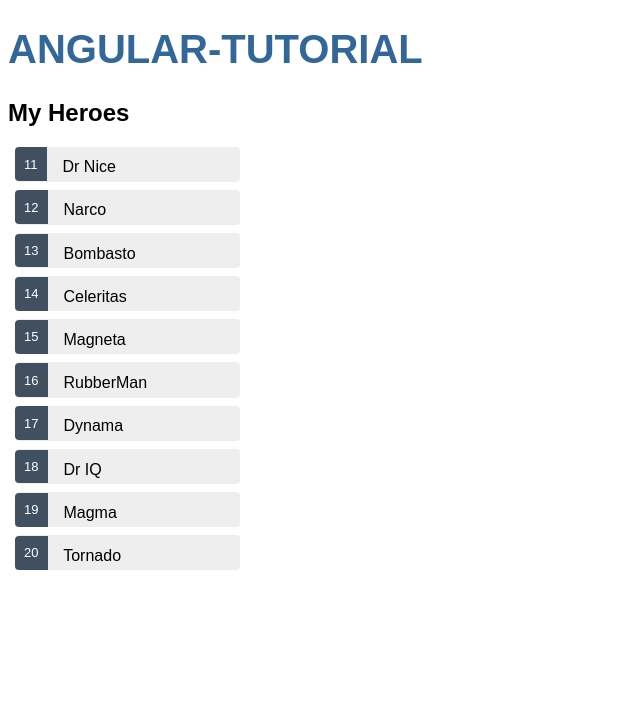
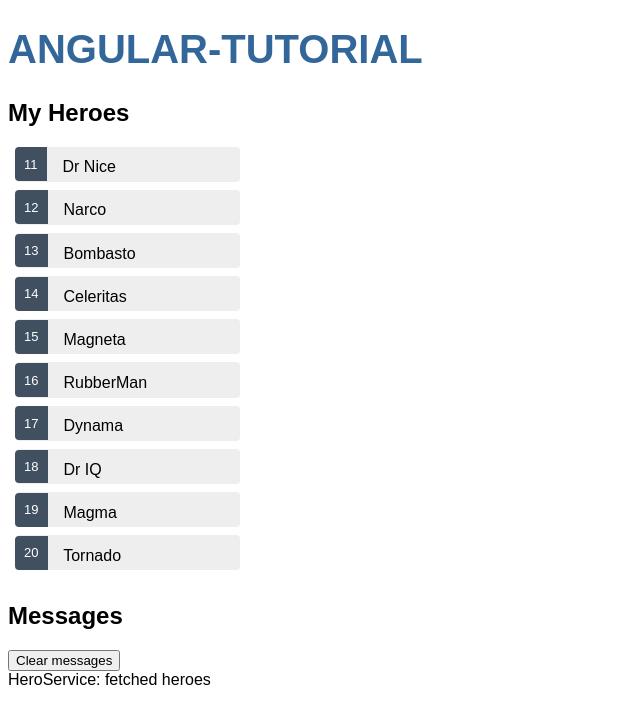
Before and after one commit to paoloventuri91/tour-of-heroes, an Angular app: page / in a window 1280 px wide. Shown: the top 724 px of the page, without its empty margins (0-640 px from the left). Built offline with nearby package versions, Linux system fonts and the light colour scheme.

Commit message:
Servizio che mostra messaggi

```diff
--- a/src/app/app.component.html
+++ b/src/app/app.component.html
@@ -1,2 +1,3 @@
 <h1>{{title}}</h1>
 <app-heroes></app-heroes>
+<app-messages></app-messages>
--- a/src/app/app.module.ts
+++ b/src/app/app.module.ts
@@ -5,12 +5,14 @@
 import { AppComponent } from './app.component';
 import { HeroesComponent } from './heroes/heroes.component';
 import { HeroDetailComponent } from './hero-detail/hero-detail.component';
+import { MessagesComponent } from './messages/messages.component';
 
 @NgModule({
   declarations: [
     AppComponent,
     HeroesComponent,
     HeroDetailComponent,
+    MessagesComponent,
   ],
   imports: [
     BrowserModule,
--- a/src/app/hero.service.ts
+++ b/src/app/hero.service.ts
@@ -2,6 +2,7 @@
 import { Hero } from './hero';
 import { HEROES } from './mock-heroes';
 import { Observable, of } from 'rxjs';
+import { MessageService } from './message.service';
 
 @Injectable({
   providedIn: 'root',
@@ -10,9 +11,10 @@
 
   getHeroes(): Observable<Hero[]> {
     const heroes = of(HEROES);
+    this.messageService.add('HeroService: fetched heroes');
     return heroes;
   }
 
-  constructor() { }
+  constructor(private messageService: MessageService) { }
 
 }
--- /dev/null
+++ b/src/app/message.service.ts
@@ -0,0 +1,16 @@
+import { Injectable } from '@angular/core';
+
+@Injectable({
+  providedIn: 'root',
+})
+export class MessageService {
+  messages: string[] = [];
+
+  add(message: string) {
+    this.messages.push(message);
+  }
+
+  clear() {
+    this.messages = [];
+  }
+}
--- /dev/null
+++ b/src/app/messages/messages.component.html
@@ -0,0 +1,8 @@
+<div *ngIf="messageService.messages.length">
+
+    <h2>Messages</h2>
+    <button class="clear"
+            (click)="messageService.clear()">Clear messages</button>
+    <div *ngFor='let message of messageService.messages'> {{message}} </div>
+
+  </div>
--- /dev/null
+++ b/src/app/messages/messages.component.ts
@@ -0,0 +1,16 @@
+import { Component, OnInit } from '@angular/core';
+import { MessageService } from '../message.service';
+
+@Component({
+  selector: 'app-messages',
+  templateUrl: './messages.component.html',
+  styleUrls: ['./messages.component.css']
+})
+export class MessagesComponent implements OnInit {
+
+  constructor(public messageService: MessageService) {}
+
+  ngOnInit(): void {
+  }
+
+}
```
Also changed, not shown: src/app/messages/messages.component.css (added), 2 other files (tests, documents, lock files or other folders).
